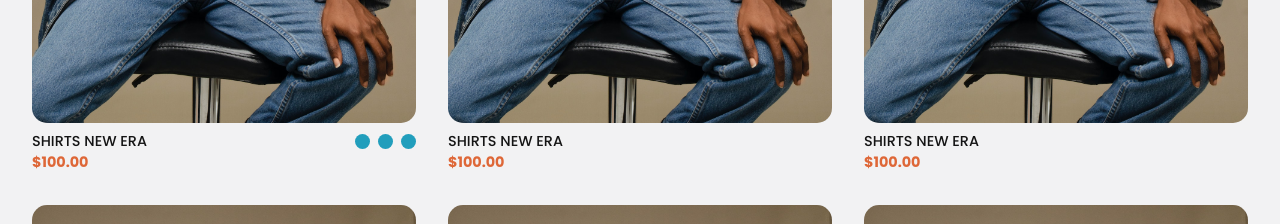
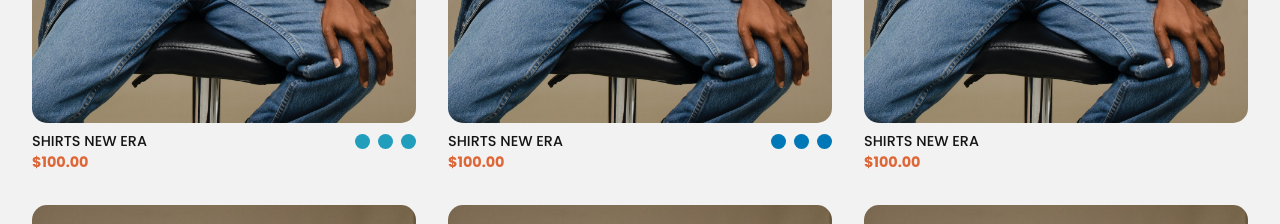
Before and after one commit to MozartOnWeb/sopa, a Next.js app: page / in a window 1280 px wide. Shown: the part 1520-1744 px from the top of the page. Built offline with nearby package versions, Linux system fonts and the light colour scheme.

Commit message:
add price, colors and name to second product

```diff
--- a/src/sections/by_essentials/ByEssentials.tsx
+++ b/src/sections/by_essentials/ByEssentials.tsx
@@ -24,11 +24,11 @@ const ByEssentials = (props: Props) => {
           product_name="Shirts New Era"
         />
         <ProductCard
-          color_1=""
-          color_2=""
-          color_3=""
-          price=""
-          product_name=""
+          color_1="#0077b6"
+          color_2="#588157"
+          color_3="#e63946"
+          price="120.00"
+          product_name="Shirts New Era"
         />
         <ProductCard
           color_1=""
```
